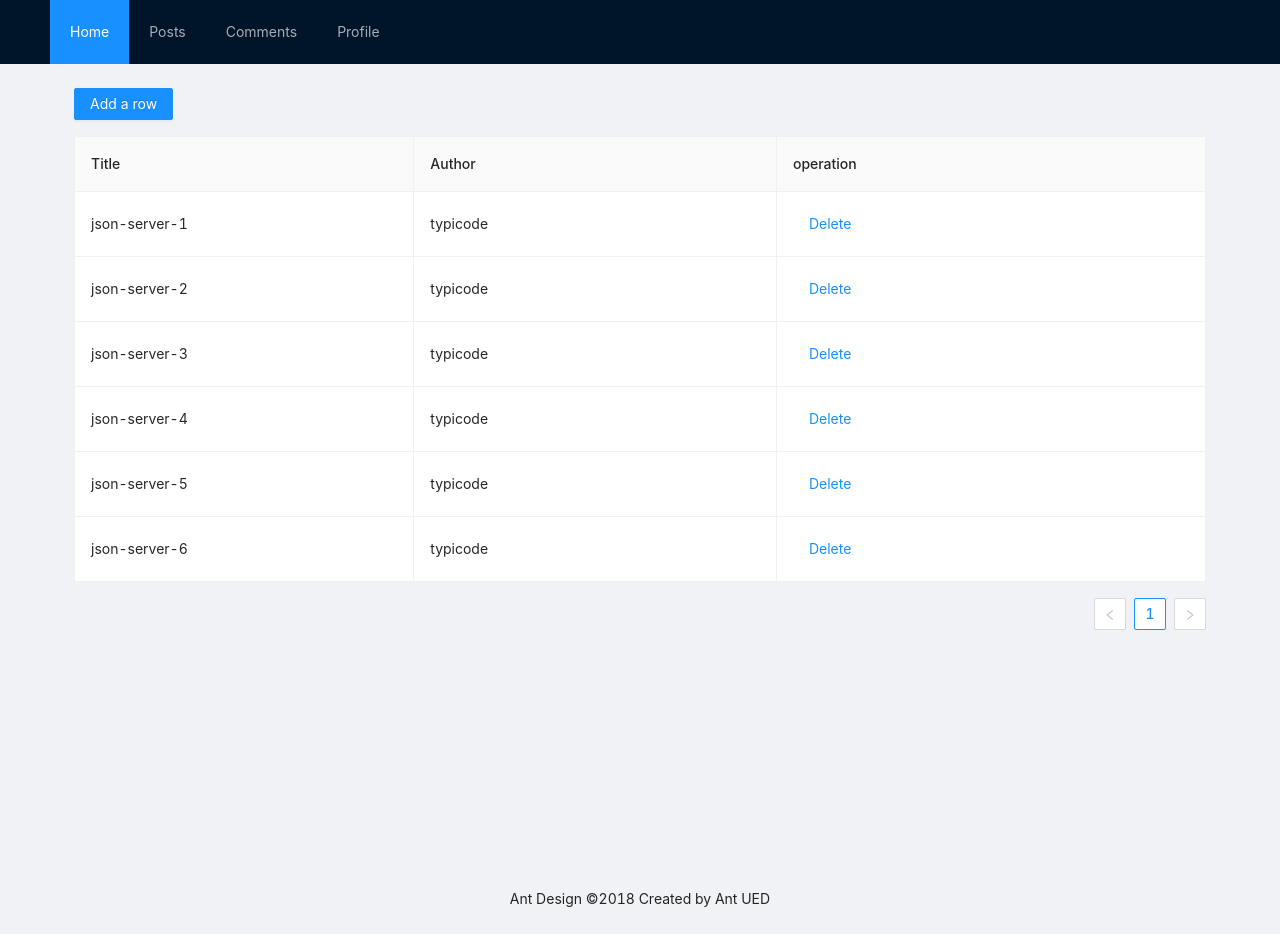
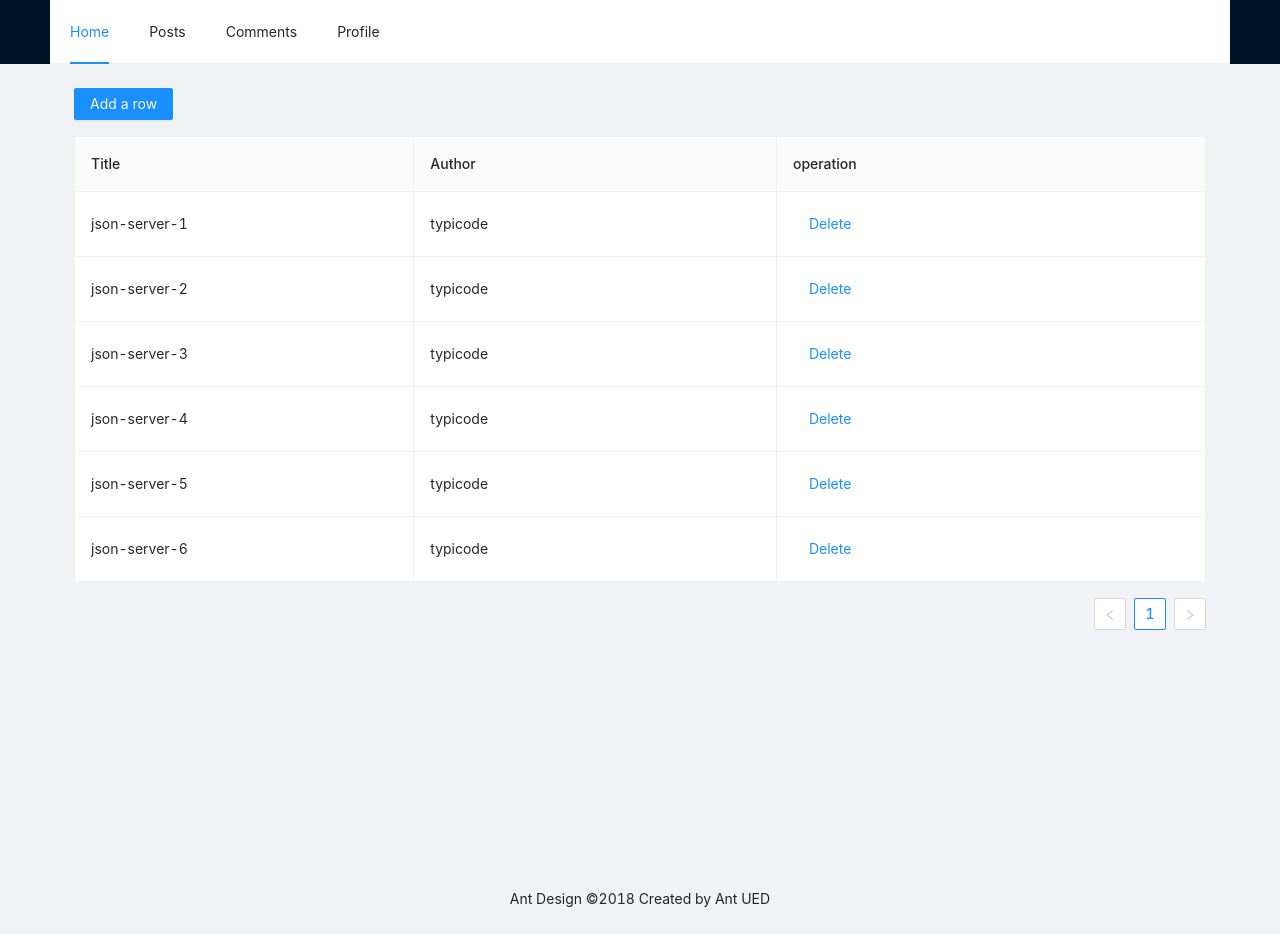
Before and after one commit to dhausser/nextjs-antd-app, a Next.js app: page / in a window 1280 px wide. Built offline with nearby package versions, Linux system fonts and the light colour scheme; data requests are answered from the project's data file.

Commit message:
change to light theme

```diff
--- a/components/Layout.tsx
+++ b/components/Layout.tsx
@@ -16,8 +16,8 @@ export function Layout({ children }: Props) {
         <title>Create Next App</title>
         <link rel="icon" href="/favicon.ico" />
       </Head>
-      <Header>
-        <Menu theme="dark" mode="horizontal" defaultSelectedKeys={['1']}>
+      <Header theme="light">
+        <Menu theme="light" mode="horizontal" defaultSelectedKeys={['1']}>
           <Menu.Item key="1">
             <Link href="/">Home</Link>
           </Menu.Item>
```
